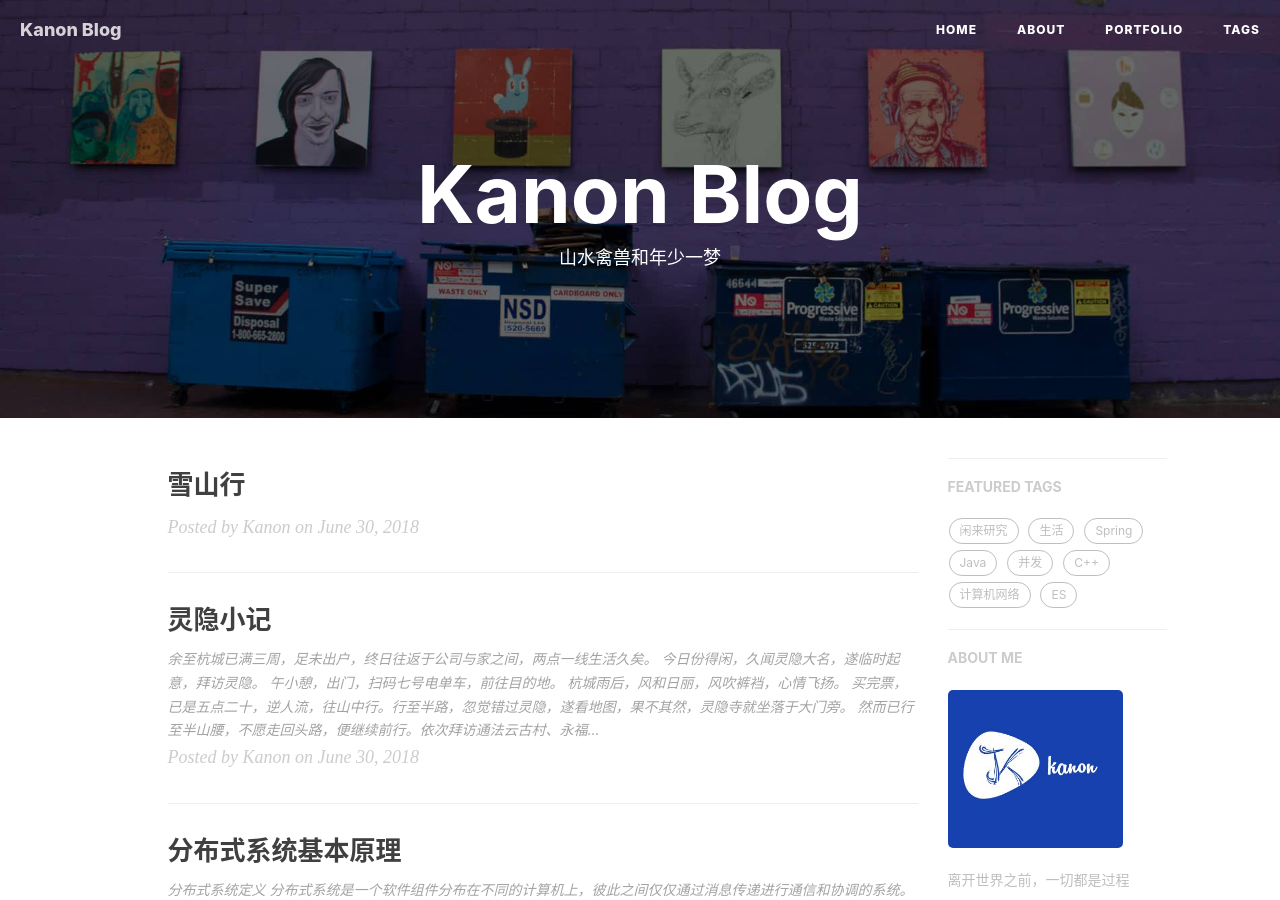
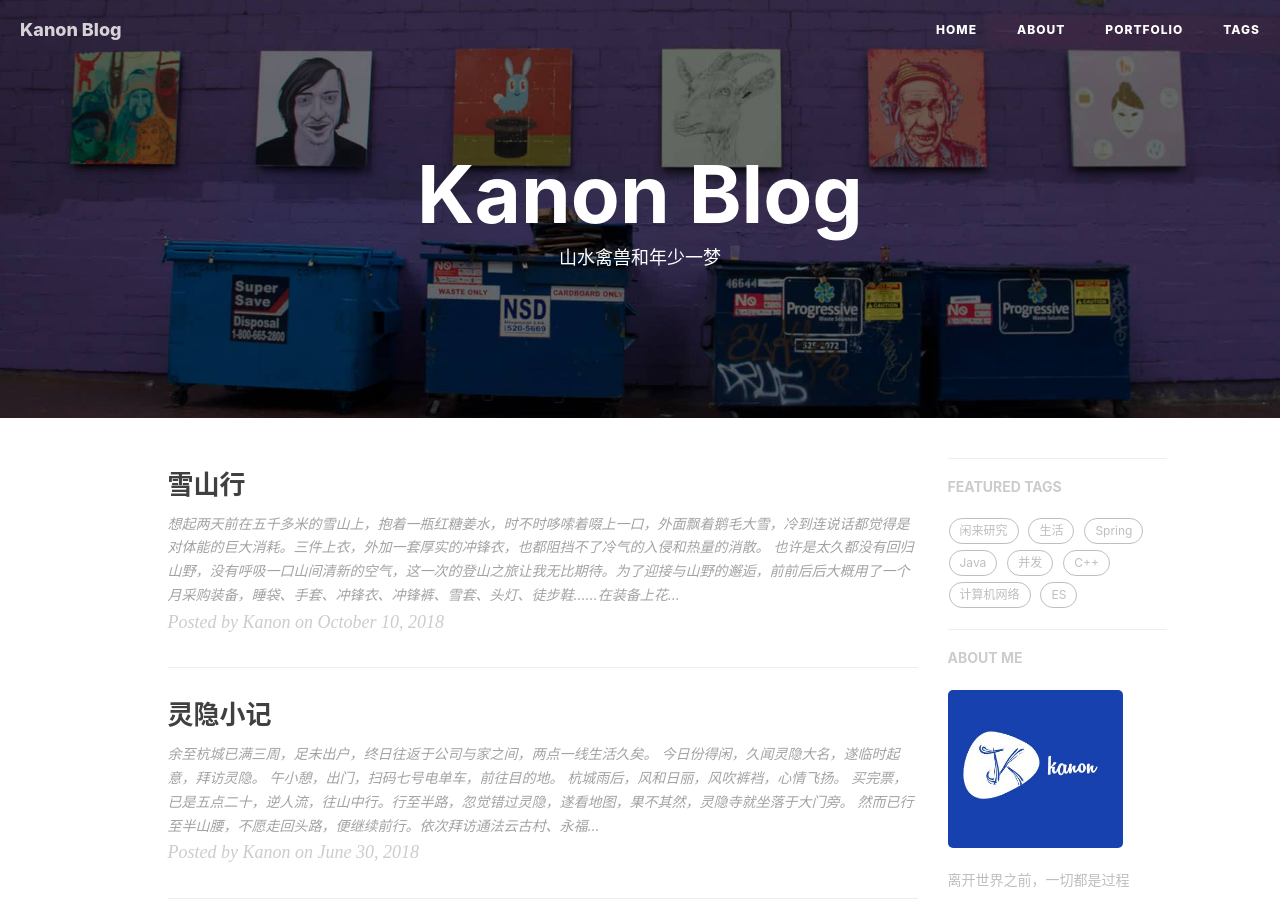
Before and after one commit to kanonjz/kanonjz.github.io, a Jekyll site: the page built from index.html, in a window 1280 px wide and 900 px high. Built offline with Jekyll 4.4.1, drawn with Linux system fonts in a browser that asks for light colours; nearby versions of some CDN libraries; the list of posts is cut into pages by our own code; comment, search, counter and statistics services are not loaded.

Commit message:
Update 2018-10-10-snow-mountain-hiking.md

```diff
--- a/_posts/2018-10-10-snow-mountain-hiking.md
+++ b/_posts/2018-10-10-snow-mountain-hiking.md
@@ -2,9 +2,19 @@
 layout:     post
 title: "雪山行"
 subtitle:   ""
-date:       2018-06-30
+date:       2018-10-10
 author:     "Kanon"
-header-img: "https://images.pexels.com/photos/1047920/pexels-photo-1047920.jpeg?auto=compress&cs=tinysrgb&dpr=2&h=750&w=1260"
+header-img: "https://images.pexels.com/photos/1153838/pexels-photo-1153838.jpeg?auto=compress&cs=tinysrgb&dpr=2&h=750&w=1260"
 tags:
 - 生活
 ---
+
+想起两天前在五千多米的雪山上，抱着一瓶红糖姜水，时不时哆嗦着啜上一口，外面飘着鹅毛大雪，冷到连说话都觉得是对体能的巨大消耗。三件上衣，外加一套厚实的冲锋衣，也都阻挡不了冷气的入侵和热量的消散。
+
+也许是太久都没有回归山野，没有呼吸一口山间清新的空气，这一次的登山之旅让我无比期待。为了迎接与山野的邂逅，前前后后大概用了一个月采购装备，睡袋、手套、冲锋衣、冲锋裤、雪套、头灯、徒步鞋……在装备上花了不少心思，既保证质量的同时又要品牌。对于购买动则上千的户外用品，这个时候才真正对收入有了客观的认识，之前总觉得谈钱充满铜臭，但钱确实能带来更高品质的保障。
+
+所爬的半脊峰，一座真正意义上的技术型雪山，同时也是进阶6000米级雪山的首选山峰。半脊峰海拔5430米，属冰川型山峰。海拔5000米左右为坡度、裂缝、冰斗等类型丰富的冰川，是一座非常适合做培训和普及型的冰川型雪山。距成都仅250余公里，位于毕棚沟景区深处，半脊峰的易接近性也让其成为众多登山爱好者的5000米级山峰首选。
+
+下面放图👇
+
+（uploading）
```
